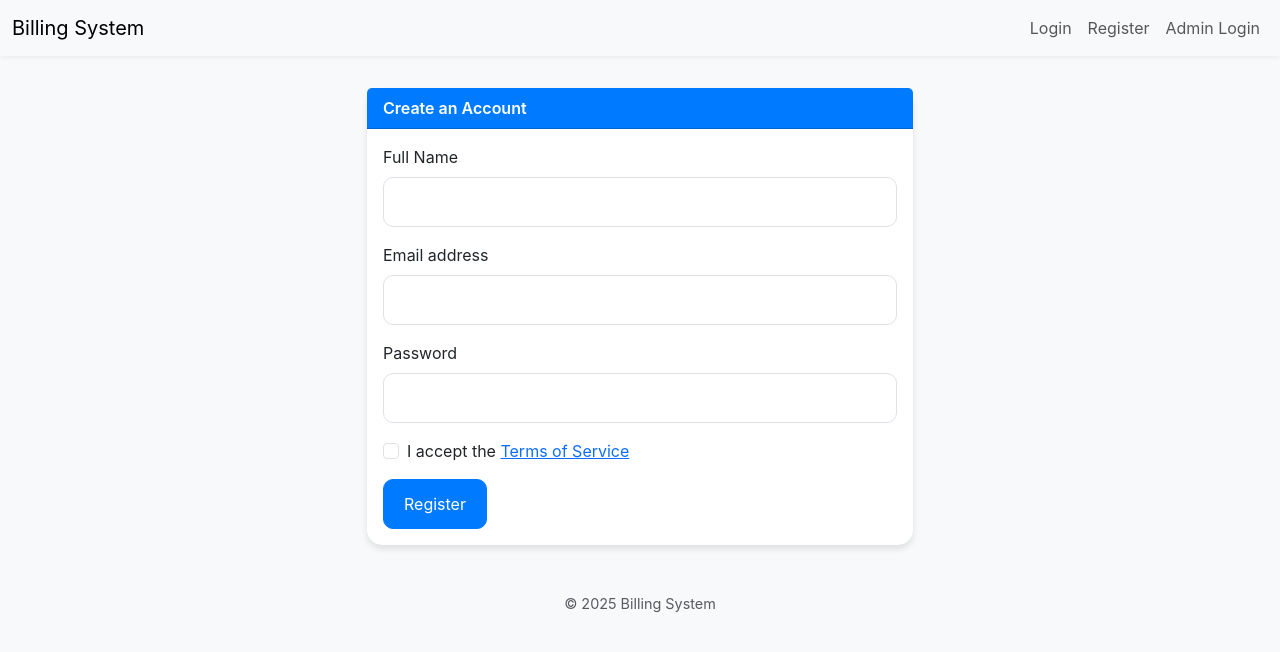
After one commit to philmorehost/Epay-gateway, a PHP site: page /app/pages/register.php in a window 1280 px wide. The commit adds this page. Shown: the top 652 px of the page. Run offline with PHP 8.4, Linux system fonts and the light colour scheme.

Commit message:
feat: Implement client authentication and dashboard
This commit introduces the client-facing authentication system and a basic user dashboard.

- **Client Registration:** A new registration page allows users to create an account, with server-side validation and password hashing. It includes a mandatory "Terms of Service" checkbox as required.
- **Client Login/Logout:** A full login system is implemented for clients, using sessions to manage authentication state. A corresponding logout feature is also included.
- **Protected Dashboard:** A client dashboard page is created at `/app/pages/dashboard.php`, which is only accessible to authenticated users.
- **Dynamic Navigation:** The main application header is updated to be dynamic, showing "Login/Register" links to guests and "Dashboard/Logout" links to logged-in users.

```diff
--- a/app/includes/header.php
+++ b/app/includes/header.php
@@ -15,15 +15,24 @@
                 <span class="navbar-toggler-icon"></span>
             </button>
             <div class="collapse navbar-collapse" id="navbarNav">
-                <ul class="navbar-nav">
+                <ul class="navbar-nav ms-auto">
+                    <?php if (isset($_SESSION['user_id'])): ?>
+                        <li class="nav-item">
+                            <a class="nav-link" href="/index.php?page=dashboard">Dashboard</a>
+                        </li>
+                        <li class="nav-item">
+                            <a class="nav-link" href="/index.php?page=logout">Logout</a>
+                        </li>
+                    <?php else: ?>
+                        <li class="nav-item">
+                            <a class="nav-link" href="/index.php?page=login">Login</a>
+                        </li>
+                        <li class="nav-item">
+                            <a class="nav-link" href="/index.php?page=register">Register</a>
+                        </li>
+                    <?php endif; ?>
                     <li class="nav-item">
-                        <a class="nav-link" href="/">Home</a>
-                    </li>
-                    <li class="nav-item">
-                        <a class="nav-link" href="/index.php?page=dashboard">Dashboard</a>
-                    </li>
-                    <li class="nav-item">
-                        <a class="nav-link" href="/admin">Admin</a>
+                        <a class="nav-link" href="/admin">Admin Login</a>
                     </li>
                 </ul>
             </div>
--- /dev/null
+++ b/app/pages/register.php
@@ -0,0 +1,91 @@
+<?php
+// Client Registration
+// Note: bootstrap.php is included by the router (public/index.php)
+
+$error = null;
+$success = null;
+
+if ($_SERVER['REQUEST_METHOD'] === 'POST') {
+    $name = $_POST['name'] ?? '';
+    $email = $_POST['email'] ?? '';
+    $password = $_POST['password'] ?? '';
+    $tos = isset($_POST['tos']);
+
+    if (empty($name) || empty($email) || empty($password)) {
+        $error = "All fields are required.";
+    } elseif (!$tos) {
+        $error = "You must accept the Terms of Service.";
+    } elseif (!filter_var($email, FILTER_VALIDATE_EMAIL)) {
+        $error = "Invalid email format.";
+    } else {
+        // Check if email already exists
+        $stmt = $db->prepare("SELECT id FROM users WHERE email = ?");
+        $stmt->bind_param("s", $email);
+        $stmt->execute();
+        $result = $stmt->get_result();
+
+        if ($result->num_rows > 0) {
+            $error = "An account with this email already exists.";
+        } else {
+            // Hash the password and insert the new user
+            $hashed_password = password_hash($password, PASSWORD_DEFAULT);
+            $insert_stmt = $db->prepare("INSERT INTO users (name, email, password) VALUES (?, ?, ?)");
+            $insert_stmt->bind_param("sss", $name, $email, $hashed_password);
+
+            if ($insert_stmt->execute()) {
+                $success = "Registration successful! You can now log in.";
+                // Optionally, redirect to login page after a delay
+                // header('Refresh: 3; URL=/index.php?page=login');
+            } else {
+                $error = "An error occurred during registration. Please try again.";
+            }
+            $insert_stmt->close();
+        }
+        $stmt->close();
+    }
+}
+
+$page_title = 'Register';
+include __DIR__ . '/../includes/header.php';
+?>
+
+<div class="row justify-content-center">
+    <div class="col-md-6">
+        <div class="card">
+            <div class="card-header">
+                Create an Account
+            </div>
+            <div class="card-body">
+                <?php if ($error): ?>
+                    <div class="alert alert-danger"><?php echo $error; ?></div>
+                <?php endif; ?>
+                <?php if ($success): ?>
+                    <div class="alert alert-success"><?php echo $success; ?></div>
+                <?php else: ?>
+                <form action="/index.php?page=register" method="post">
+                    <div class="mb-3">
+                        <label for="name" class="form-label">Full Name</label>
+                        <input type="text" class="form-control" id="name" name="name" required>
+                    </div>
+                    <div class="mb-3">
+                        <label for="email" class="form-label">Email address</label>
+                        <input type="email" class="form-control" id="email" name="email" required>
+                    </div>
+                    <div class="mb-3">
+                        <label for="password" class="form-label">Password</label>
+                        <input type="password" class="form-control" id="password" name="password" required>
+                    </div>
+                    <div class="mb-3 form-check">
+                        <input type="checkbox" class="form-check-input" id="tos" name="tos">
+                        <label class="form-check-label" for="tos">I accept the <a href="/tos.php" target="_blank">Terms of Service</a></label>
+                    </div>
+                    <button type="submit" class="btn btn-primary">Register</button>
+                </form>
+                <?php endif; ?>
+            </div>
+        </div>
+    </div>
+</div>
+
+<?php
+include __DIR__ . '/../includes/footer.php';
--- a/public/index.php
+++ b/public/index.php
@@ -6,7 +6,7 @@ require_once __DIR__ . '/../app/core/bootstrap.php';
 $page = $_GET['page'] ?? 'home';
 
 // Whitelist of allowed pages
-$allowed_pages = ['home', 'login', 'dashboard', 'register'];
+$allowed_pages = ['home', 'login', 'dashboard', 'register', 'logout'];
 
 if (in_array($page, $allowed_pages)) {
     $page_file = __DIR__ . '/../app/pages/' . $page . '.php';
```
Also changed, not shown: app/pages/dashboard.php (added, +27 -0 lines), app/pages/login.php (added, +62 -0 lines), app/pages/logout.php (added, +13 -0 lines).
